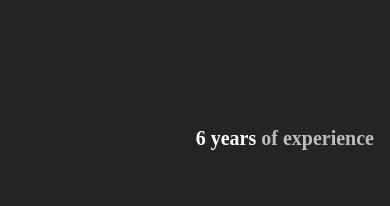
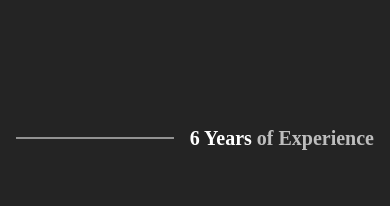
Before and after one commit to Lilianada/Quickview, a React (Create React App) app: page / in a window 390 px wide. Shown: the part 860-1066 px from the top of the page. Built offline with nearby package versions, Linux system fonts and the light colour scheme.

Commit message:
completed mobile section header styling

```diff
--- a/src/components/Experience.jsx
+++ b/src/components/Experience.jsx
@@ -8,11 +8,20 @@ const Experience = () => {
         id="experience"
         className="mb-32 lg:min-h-screen"
       >
+                <div className="lg:hidden grid items-center col-span-2 grid-cols-[1fr_auto] gap-4 mb-12">
+          <span className="inline-block h-[1.5px] bg-current opacity-50 transition-all duration-300 w-full" />
+          <h2
+          className={`text-[20px] leading-[36px] font-semibold text-right lg:text-[70px] lg:font-[900] lg:leading-[70px] lg:w-3/4 ml-auto`}
+        >
+          <span>6 Years </span>
+          <span className="opacity-70">of Experience</span>{" "}
+        </h2>
+        </div>
         <h2
-          className={`text-[20px] leading-[36px] font-semibold mb-12 text-right lg:text-[70px] lg:font-[900] lg:leading-[70px] lg:w-3/4 ml-auto`}
+          className={`hidden lg:block text-[20px] leading-[36px] font-semibold mb-12 text-right lg:text-[70px] lg:font-[900] lg:leading-[70px] lg:w-3/4 ml-auto`}
         >
-          <span>6 years </span>
-          <span className="opacity-70">of experience</span>{" "}
+          <span>6 Years </span>
+          <span className="opacity-70">of Experience</span>{" "}
         </h2>
 
         {experiences.map((exp, index) => (
```
